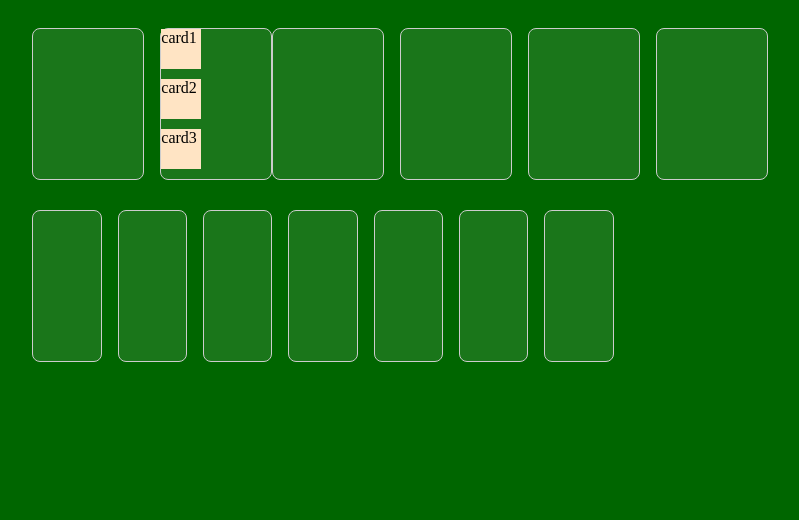
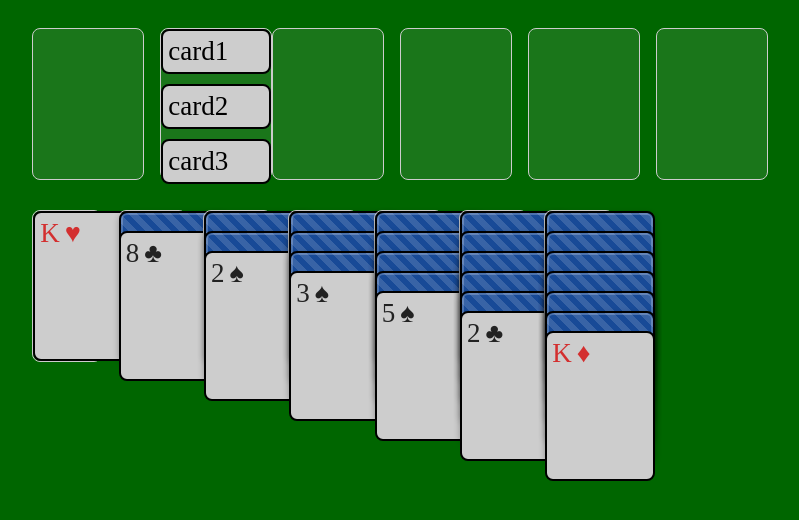
Before and after one commit to fedko-zhenja/Klondike-Solitaire, a React (Vite) app: page / in a window 1280 px wide. Shown: the top 520 px of the page, without its empty margins (317-1116 px from the left). Built offline with nearby package versions, Linux system fonts and the light colour scheme.

Commit message:
implement cards in columns

```diff
--- a/src/components/Card/Card.css
+++ b/src/components/Card/Card.css
@@ -1,7 +1,7 @@
 .card {
   width: 40px;
   height: 40px;
-  background-color: bisque;
+  background-color: #cdcdcd;
 }
 
 .dragged {
--- a/src/components/Card/Card.tsx
+++ b/src/components/Card/Card.tsx
@@ -7,7 +7,7 @@ interface CardProps {
 }
 
 export const Card = ({ data }: CardProps) => {
-  console.log("cardpropsdata", data);
+  // console.log("cardpropsdata", data);
 
   const [{ isDragStart }, dragRef] = useDrag({
     type: "card",
--- a/src/components/Column/Column.css
+++ b/src/components/Column/Column.css
@@ -1,3 +1,7 @@
+.game__column {
+  position: relative;
+}
+
 .dragging {
   outline: 1px solid white;
 }
--- a/src/components/Column/Column.tsx
+++ b/src/components/Column/Column.tsx
@@ -1,11 +1,12 @@
 import { useDrop } from "react-dnd";
 import { DraggedCard } from "../DraggedCard/DraggedCard";
 import type { ICard } from "../Game/Game";
+import type { TCard } from "../../helper";
 import "./Column.css";
 
 interface ColumnProps {
   columnIndex: number;
-  cards: ICard[];
+  cards: TCard[];
   onDropCard: (card: ICard, columnIndex: number) => void;
 }
 
@@ -20,10 +21,12 @@ export const Column = ({ columnIndex, cards, onDropCard }: ColumnProps) => {
     }),
   }));
 
+  // console.log("Column", cards);
+
   return (
     <div className={isDragging ? "game__column dragging" : "game__column"} ref={dropRef as unknown as React.Ref<HTMLDivElement>}>
       {cards.map((card, index) => (
-        <DraggedCard key={index} data={card} />
+        <DraggedCard key={card.id} card={card} index={index} />
       ))}
     </div>
   );
--- /dev/null
+++ b/src/components/DraggedCard/DraggedCard.css
@@ -0,0 +1,50 @@
+.card {
+  padding: 5px;
+  width: 110px;
+  height: 150px;
+  display: flex;
+  gap: 5px;
+  font-size: 27px;
+  background-color: #cdcdcd;
+  border: 2px solid black;
+  border-radius: 8px;
+  box-sizing: border-box;
+  cursor: pointer;
+}
+
+.column-card {
+  position: absolute;
+  /* top: 20px; */
+}
+
+.card-hearts,
+.card-diamonds {
+  color: #d32f2f;
+}
+
+.card-clubs,
+.card-spades {
+  color: #222;
+}
+
+/* .card-back {
+
+  background-color: #184a97;
+  border: 2px solid #0d2d63;
+  box-shadow:
+    0 2px 4px rgba(0, 0, 0, 0.25),
+    inset 0 0 0 1px rgba(255, 255, 255, 0.15);
+} */
+
+.card-back {
+  background-color: #184a97;
+  border: 2px solid black;
+  box-shadow:
+    0 3px 6px rgba(0, 0, 0, 0.3),
+    inset 0 0 0 2px rgba(255, 255, 255, 0.22);
+  background-image: repeating-linear-gradient(45deg, rgba(255, 255, 255, 0.14) 0, rgba(255, 255, 255, 0.14) 6px, transparent 6px, transparent 12px);
+}
+
+/* .first-card {
+  top: 0px !important;
+} */
--- a/src/components/DraggedCard/DraggedCard.tsx
+++ b/src/components/DraggedCard/DraggedCard.tsx
@@ -1,17 +1,44 @@
-import type { ICard } from "../Game/Game";
+// import type { ICard } from "../Game/Game";
+import type { TCard } from "../../helper";
+import { suitSymbols } from "../../helper";
+
+import "./DraggedCard.css";
 
 interface DraggedCardProps {
-  data: ICard;
+  card: TCard;
+  index: number;
 }
 
-export const DraggedCard = ({ data }: DraggedCardProps) => {
-  const onDragStart = () => {
-    // onDrag({ name });
-  };
+// export const DraggedCard = ({ card, index }: DraggedCardProps) => {
+//   if (!card.isFaceUp) {
+//     return (
+//       <div className={`card column-card card-back ${index === 0 ? "first-card" : ""}`} style={{ top: (index + 1) * 20 }}>
+//         {/* рубашка */}
+//       </div>
+//     );
+//   }
+
+//   return (
+//     <div className={`card column-card card-${card.suit} card-face ${index === 0 ? "first-card" : ""}`} style={{ top: (index + 1) * 20 }}>
+//       <span>{card.rank}</span>
+//       <span>{suitSymbols[card.suit]}</span>
+//     </div>
+//   );
+// };
+
+export const DraggedCard = ({ card, index }: DraggedCardProps) => {
+  if (!card.isFaceUp) {
+    return (
+      <div className="card column-card card-back" style={{ top: index * 20 }}>
+        {/* рубашка */}
+      </div>
+    );
+  }
 
   return (
-    <div className="card" draggable onDragStart={onDragStart}>
-      {data.name}
+    <div className={`card column-card card-${card.suit}`} style={{ top: index * 20 }}>
+      <span>{card.rank}</span>
+      <span>{suitSymbols[card.suit]}</span>
     </div>
   );
 };
--- a/src/components/Game/Game.tsx
+++ b/src/components/Game/Game.tsx
@@ -1,6 +1,8 @@
 import { useState, useEffect } from "react";
 import { Card } from "../Card/Card";
 import { Column } from "../Column/Column";
+import { createDeck, shuffleDeck, fillColumnsWithCards } from "../../helper";
+import type { TCard } from "../../helper";
 import "./Game.css";
 
 export interface ICard {
@@ -11,9 +13,9 @@ const wasteDeck: ICard[] = [{ name: "card1" }, { name: "card2" }, { name: "card3
 
 export const Game = () => {
   const [elements, setElements] = useState<ICard[]>([]);
-  const [columns, setColumns] = useState<ICard[][]>([[], [], [], [], [], [], []]);
+  const [columns, setColumns] = useState<TCard[][]>([[], [], [], [], [], [], []]);
 
-  const onDropCard = (card: ICard, columnIndex: number) => {
+  const onDropCard = (card: TCard, columnIndex: number) => {
     setElements((prev) => prev.filter((item) => item.name !== card.name));
 
     setColumns((prev) =>
@@ -27,8 +29,17 @@ export const Game = () => {
     );
   };
 
+  // useEffect(() => {
+  //   console.log("columns", columns);
+  // }, [columns]);
+
   useEffect(() => {
     setElements(wasteDeck);
+    const deck = createDeck();
+    const shuffledDeck = shuffleDeck(deck);
+
+    const arrayColumnsWithCards = fillColumnsWithCards(shuffledDeck, columns);
+    setColumns(arrayColumnsWithCards);
   }, []);
 
   return (
--- /dev/null
+++ b/src/helper.ts
@@ -0,0 +1,73 @@
+export const suitSymbols = {
+  hearts: "♥",
+  diamonds: "♦",
+  clubs: "♣",
+  spades: "♠",
+};
+
+export type TCard = {
+  suit: "hearts" | "diamonds" | "clubs" | "spades";
+  rank: "A" | "2" | "3" | "4" | "5" | "6" | "7" | "8" | "9" | "10" | "J" | "Q" | "K";
+  id: string;
+  isFaceUp: boolean;
+};
+
+export const createDeck = (): TCard[] => {
+  const suits = ["hearts", "diamonds", "clubs", "spades"] as const;
+  const ranks = ["A", "2", "3", "4", "5", "6", "7", "8", "9", "10", "J", "Q", "K"] as const;
+
+  const deck: TCard[] = [];
+
+  suits.forEach((suit) => {
+    ranks.forEach((rank) => {
+      deck.push({
+        suit,
+        rank,
+        id: `${rank}-${suit}`,
+        isFaceUp: false,
+      });
+    });
+  });
+
+  //   console.log("createDeck", deck);
+
+  return deck;
+};
+
+export const shuffleDeck = (deck: TCard[]): TCard[] => {
+  const shuffled = [...deck];
+
+  for (let i = shuffled.length - 1; i > 0; i--) {
+    const j = Math.floor(Math.random() * (i + 1));
+    [shuffled[i], shuffled[j]] = [shuffled[j], shuffled[i]];
+  }
+
+  // console.log("shuffleDeck", shuffled);
+
+  return shuffled;
+};
+
+export const fillColumnsWithCards = (deck: TCard[], columns: TCard[][]) => {
+  const halfDeckForColumns = deck.slice(0, 28);
+  // console.log("halfDeckForColumns", halfDeckForColumns);
+
+  let currentIndex = 0;
+
+  const arrayColumnsWithCards = columns.map((_, index: number) => {
+    const count = index + 1; // сколько карт в колонке
+
+    const columnCards = halfDeckForColumns.slice(currentIndex, currentIndex + count);
+
+    columnCards[columnCards.length - 1].isFaceUp = true;
+
+    // console.log("columnCards", columnCards);
+
+    currentIndex += count; // сдвигаем указатель
+
+    return columnCards;
+  });
+
+  // console.log("arrayColumnsWithCards", arrayColumnsWithCards);
+
+  return arrayColumnsWithCards;
+};
```
